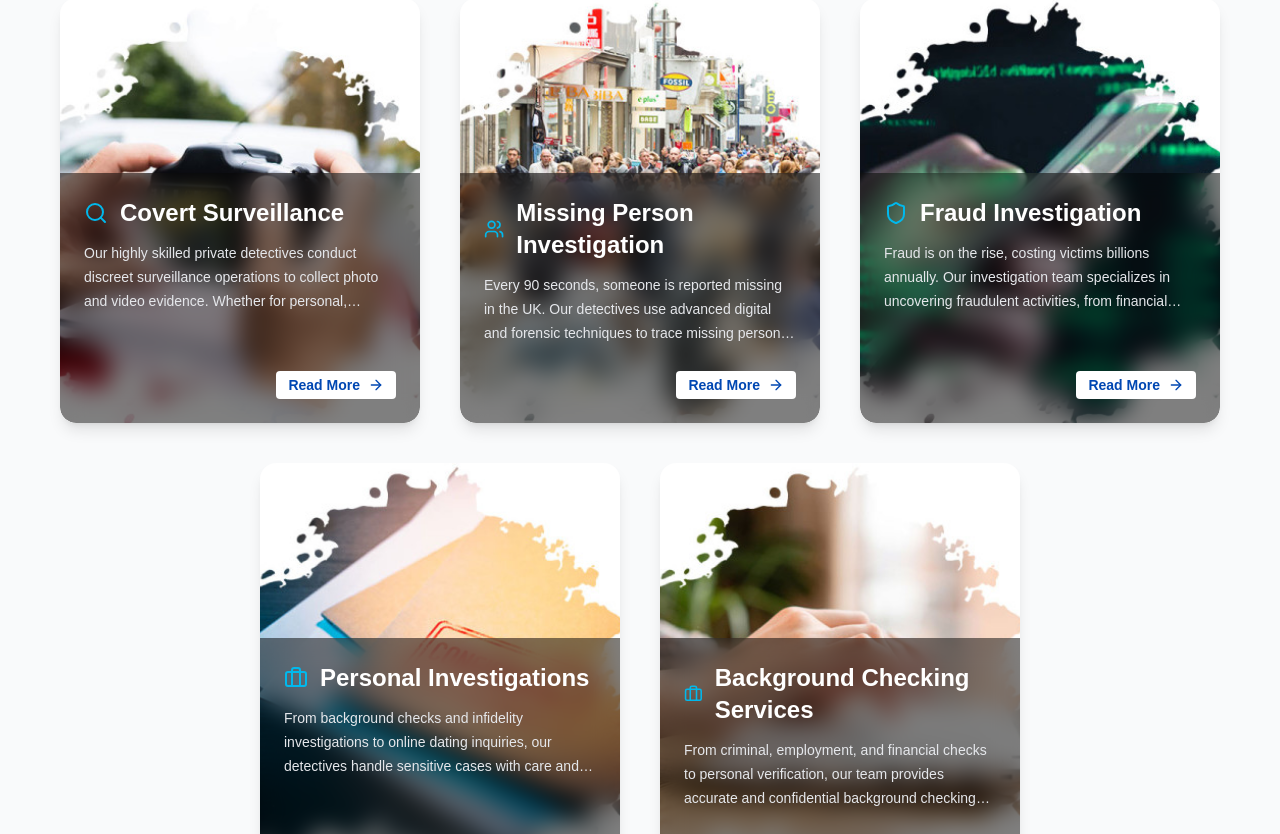
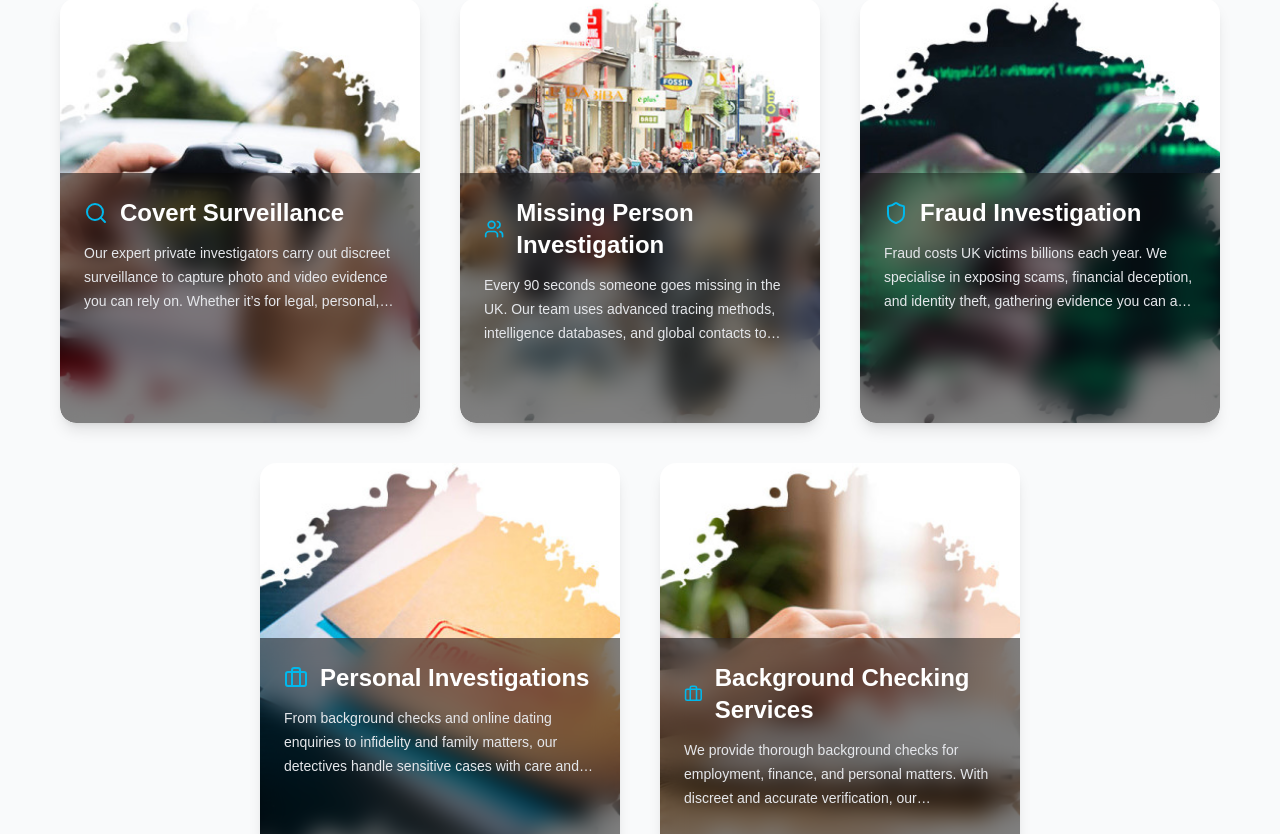
Before and after one commit to Naseef-Nusky/landing_pagev2, a React (Create React App) app: page / in a window 1280 px wide. Shown: the part 2926-3760 px from the top of the page. Built offline with nearby package versions, Linux system fonts and the light colour scheme.

Commit message:
Client updates

```diff
--- a/src/components/ServicesGrid.jsx
+++ b/src/components/ServicesGrid.jsx
@@ -1,6 +1,7 @@
 import React from "react";
-import { Search, Users, Shield, Briefcase, ArrowRight } from "lucide-react";
-import { Link } from "react-router-dom";
+import { Search, Users, Shield, Briefcase } from "lucide-react";
+// import { Link } from "react-router-dom";
+// import { ArrowRight } from "lucide-react";
 
 // ServiceCard Component
 const ServiceCard = ({ image, title, icon: Icon, description, link }) => (
@@ -23,7 +24,7 @@ const ServiceCard = ({ image, title, icon: Icon, description, link }) => (
       </div>
 
       {/* Read More Button */}
-      {link && (
+      {/* {link && (
         <div className="flex justify-end mt-2">
           <Link
             to={link}
@@ -32,7 +33,7 @@ const ServiceCard = ({ image, title, icon: Icon, description, link }) => (
             Read More <ArrowRight className="w-4 h-4" />
           </Link>
         </div>
-      )}
+      )} */}
     </div>
   </div>
 );
@@ -46,7 +47,7 @@ const servicesData = [
     title: "Covert Surveillance",
     icon: Search,
     description:
-      "Our highly skilled private detectives conduct discreet surveillance operations to collect photo and video evidence. Whether for personal, corporate, or legal matters, we ensure complete professionalism and confidentiality throughout your case.",
+      "Our expert private investigators carry out discreet surveillance to capture photo and video evidence you can rely on. Whether it’s for legal, personal, or corporate matters, we provide clear, professional results with complete confidentiality.",
     link: "/services/covert",
   },
   {
@@ -56,7 +57,7 @@ const servicesData = [
     title: "Missing Person Investigation",
     icon: Users,
     description:
-      "Every 90 seconds, someone is reported missing in the UK. Our detectives use advanced digital and forensic techniques to trace missing persons locally and internationally, offering peace of mind to families and clients worldwide.",
+      "Every 90 seconds someone goes missing in the UK. Our team uses advanced tracing methods, intelligence databases, and global contacts to locate individuals quickly and effectively — giving you answers and peace of mind.",
     link: "/services/missing",
   },
   {
@@ -66,7 +67,7 @@ const servicesData = [
     title: "Fraud Investigation",
     icon: Shield,
     description:
-      "Fraud is on the rise, costing victims billions annually. Our investigation team specializes in uncovering fraudulent activities, from financial scams to corporate fraud, with cutting-edge forensic analysis and deep industry expertise.",
+      "Fraud costs UK victims billions each year. We specialise in exposing scams, financial deception, and identity theft, gathering evidence you can act on. Protect yourself with fast, discreet support from our experienced fraud investigators.",
     link: "/services/fraud",
   },
   {
@@ -76,7 +77,7 @@ const servicesData = [
     title: "Personal Investigations",
     icon: Briefcase,
     description:
-      "From background checks and infidelity investigations to online dating inquiries, our detectives handle sensitive cases with care and discretion, providing you with the truth you deserve.",
+      "From background checks and online dating enquiries to infidelity and family matters, our detectives handle sensitive cases with care and discretion. We uncover the truth so you can make informed decisions with confidence.",
     link: "/services/personal",
   },
     {
@@ -85,7 +86,7 @@ const servicesData = [
     title: "Background Checking Services",
     icon: Briefcase,
     description:
-      "From criminal, employment, and financial checks to personal verification, our team provides accurate and confidential background checking services.",
+      "We provide thorough background checks for employment, finance, and personal matters. With discreet and accurate verification, our investigators deliver the facts you need to protect your interests and make smart choices.",
     link: "/services/background",
   },
 ];
```
